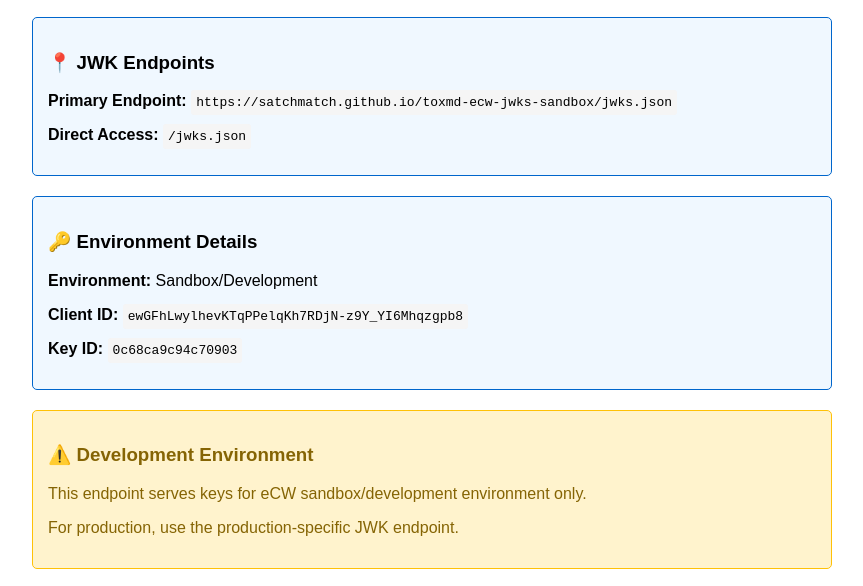
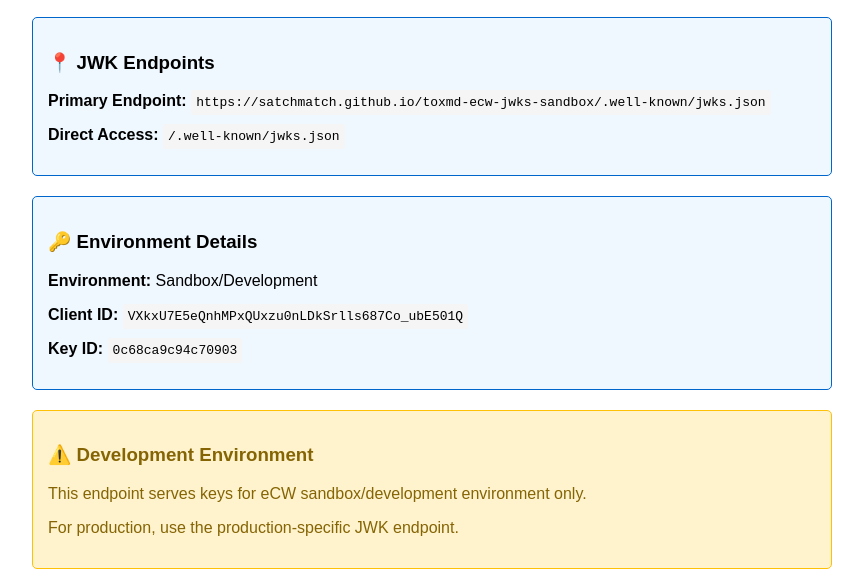
Before and after one commit to satchmatch/toxmd-ecw-jwks-sandbox, a plain HTML site: page index.html in a window 1280 px wide. Shown: the part 214-800 px from the top of the page, without its empty margins (208-1071 px from the left). Drawn offline with Linux system fonts and the light colour scheme.

Commit message:
Add .well-known JWK endpoint for eCW compliance
- Added .well-known/jwks.json endpoint
- Updated homepage links to use .well-known paths
- Complies with eCW JWKS URL requirements

eCW-compliant endpoint: https://satchmatch.github.io/toxmd-ecw-jwks-sandbox/.well-known/jwks.json

```diff
--- a/index.html
+++ b/index.html
@@ -47,11 +47,12 @@
       <p>
         <strong>Primary Endpoint:</strong>
         <span class="endpoint"
-          >https://satchmatch.github.io/toxmd-ecw-jwks-sandbox/jwks.json</span
+          >https://satchmatch.github.io/toxmd-ecw-jwks-sandbox/.well-known/jwks.json</span
         >
       </p>
       <p>
-        <strong>Direct Access:</strong> <span class="endpoint">/jwks.json</span>
+        <strong>Direct Access:</strong>
+        <span class="endpoint">/.well-known/jwks.json</span>
       </p>
     </div>
 
@@ -61,7 +62,7 @@
       <p>
         <strong>Client ID:</strong>
         <span class="endpoint"
-          >ewGFhLwylhevKTqPPelqKh7RDjN-z9Y_YI6Mhqzgpb8</span
+          >VXkxU7E5eQnhMPxQUxzu0nLDkSrlls687Co_ubE501Q</span
         >
       </p>
       <p>
@@ -80,11 +81,12 @@
     <div class="info-box">
       <h3>🔗 Quick Links</h3>
       <p>
-        <a href="https://satchmatch.github.io/toxmd-ecw-jwks-sandbox/jwks.json"
+        <a
+          href="https://satchmatch.github.io/toxmd-ecw-jwks-sandbox/.well-known/jwks.json"
           >View JWK Set</a
         >
       </p>
-      <p><a href="jwks.json">View JWK Set (Direct)</a></p>
+      <p><a href=".well-known/jwks.json">View JWK Set (Direct)</a></p>
     </div>
   </body>
 </html>
```
Also changed, not shown: .well-known/jwks.json (added).
